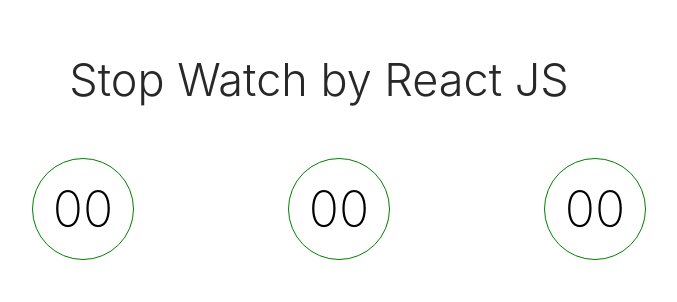
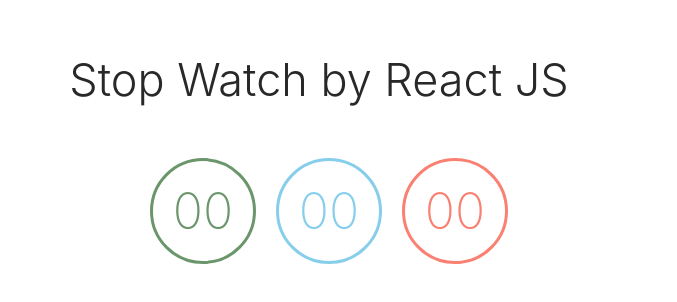
Before and after one commit to Arif870/countDown-react, a React app: page / in a window 1280 px wide. Shown: the whole page, without its empty margins (301-978 px from the left). Built offline with nearby package versions, Linux system fonts and the light colour scheme.

Commit message:
Countdown component done

```diff
--- a/src/components/App.js
+++ b/src/components/App.js
@@ -1,14 +1,29 @@
+import React, { Component } from "react";
 import "./App.css";
 import Title from "./Title/Title.jsx";
 import CountDown from "./CountDown/CountDown";
 
-function App() {
-  return (
-    <div className="App">
-      <Title />
-      <CountDown />
-    </div>
-  );
+class App extends Component {
+  constructor(props) {
+    super(props);
+
+    this.state = {
+      time: {
+        min: 0,
+        sec: 0,
+        mili: 0,
+      },
+    };
+  }
+
+  render() {
+    return (
+      <div className="App">
+        <Title />
+        <CountDown time={this.state.time} />
+      </div>
+    );
+  }
 }
 
 export default App;
--- a/src/components/CountDown/CountDown.js
+++ b/src/components/CountDown/CountDown.js
@@ -5,9 +5,9 @@
 let CountDown = props => {
   return (
     <div className="count">
-      <Digit />
-      <Digit />
-      <Digit />
+      <Digit color="#6b966b" value={props.time.min} />
+      <Digit color="skyblue" value={props.time.sec} />
+      <Digit color="salmon" value={props.time.mili} />
     </div>
   );
 };
--- a/src/components/CountDown/Digit/Digit.jsx
+++ b/src/components/CountDown/Digit/Digit.jsx
@@ -3,8 +3,10 @@
 
 let Digit = props => {
   return (
-    <div className="digit">
-      <p>00</p>
+    <div className="digit" style={{ borderColor: props.color }}>
+      <p style={{ color: props.color }}>
+        {props.value < 10 ? `0${props.value}` : props.value}
+      </p>
     </div>
   );
 };
--- a/src/components/CountDown/Digit/digit.css
+++ b/src/components/CountDown/Digit/digit.css
@@ -1,10 +1,11 @@
 .digit {
   display: flex;
-  border: 1px solid green;
+  border: 3px solid;
   width: 100px;
   height: 100px;
   border-radius: 50%;
   position: relative;
+  margin-right: 20px;
 }
 .digit p {
   position: absolute;
--- a/src/components/CountDown/count.css
+++ b/src/components/CountDown/count.css
@@ -1,7 +1,6 @@
 .count {
   display: flex;
-  justify-content: space-around;
-  align-items: center;
-  width: 60%;
+  justify-content: center;
+  width: 50%;
   margin: auto;
 }
```
